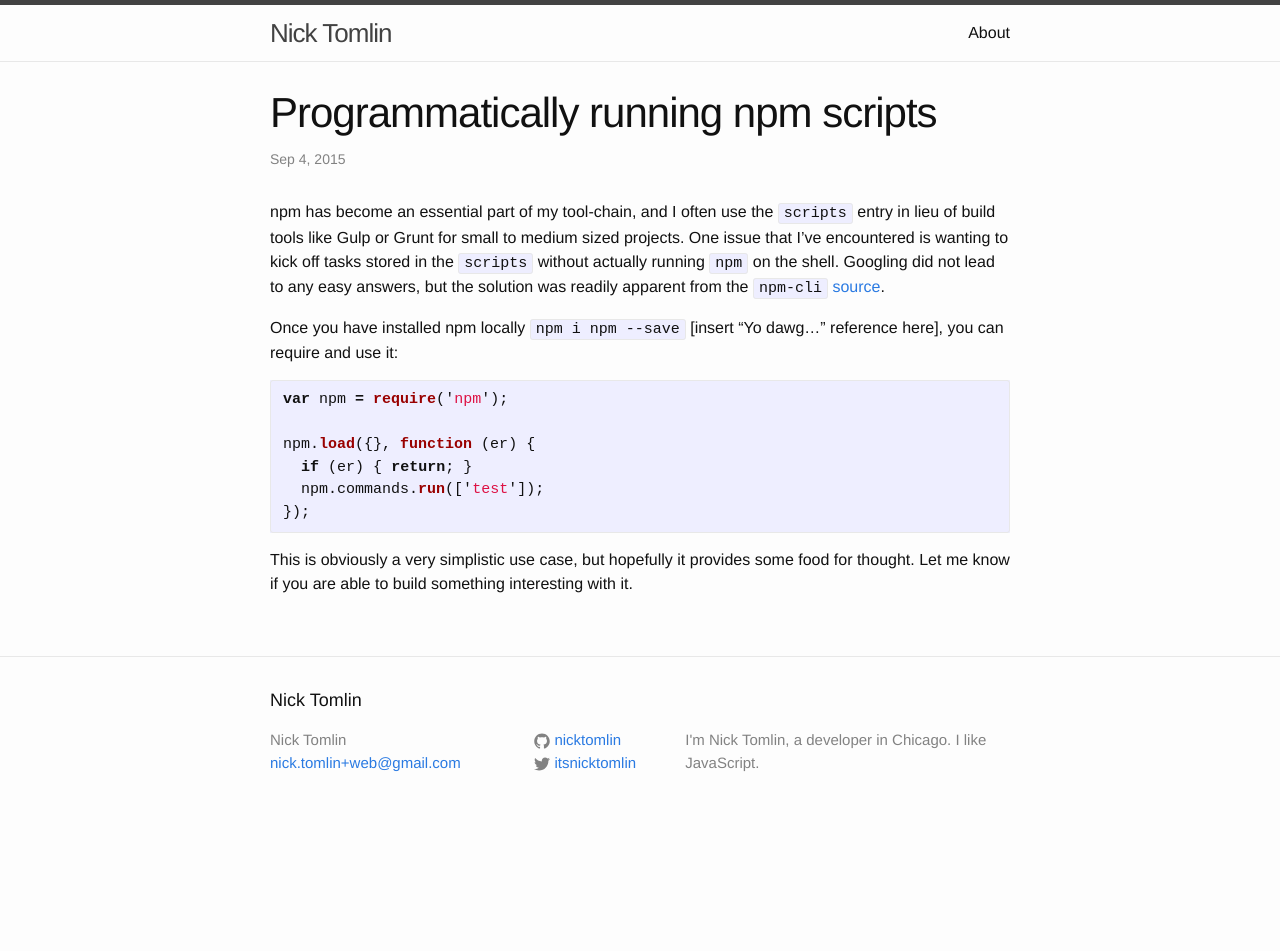
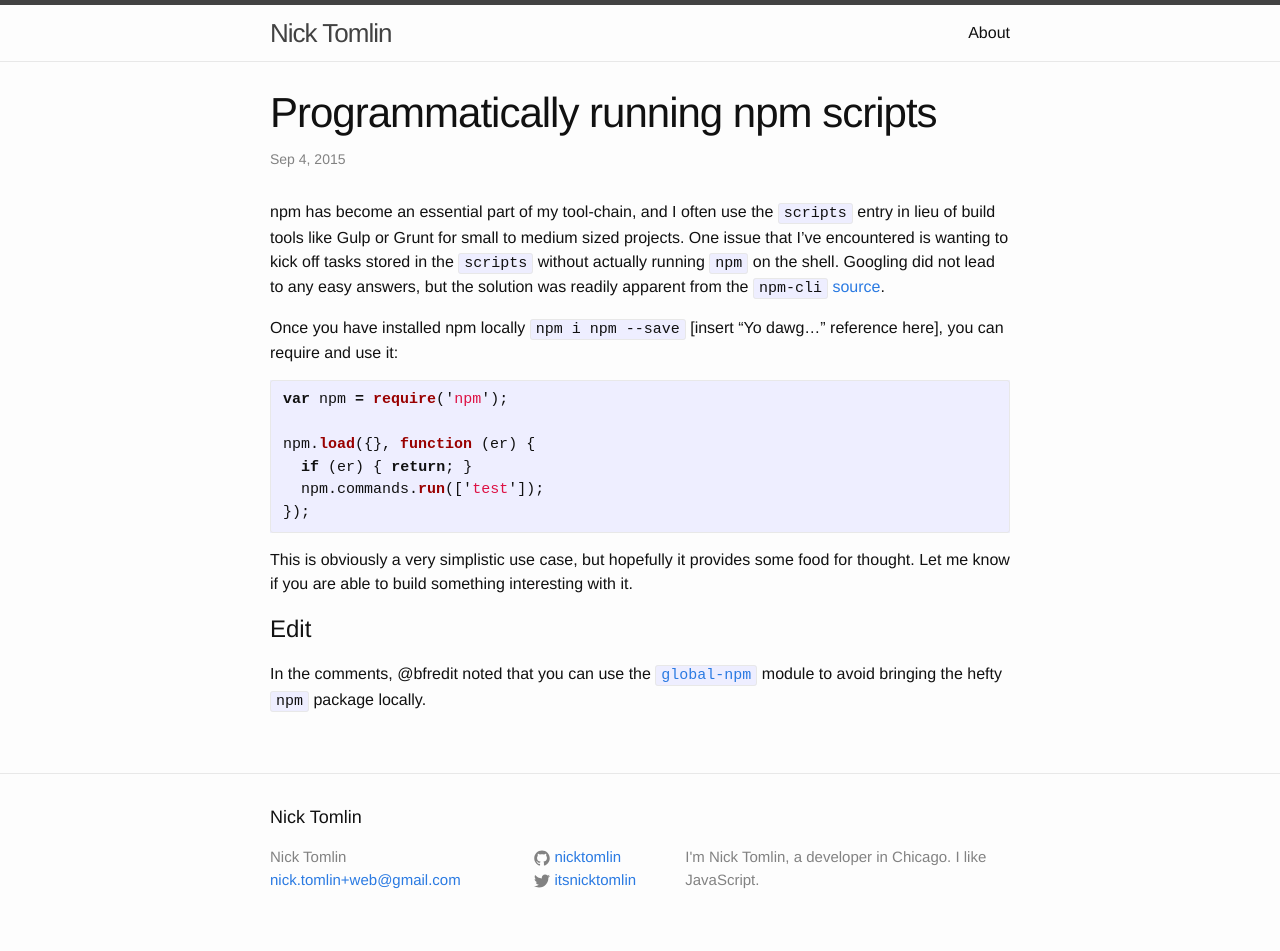
Before and after one commit to NickTomlin/nicktomlin.github.io, a Jekyll site: the page built from _posts/2015-09-04-programmatically-running-npm-scripts.markdown, in a window 1280 px wide. Built offline with Jekyll 4.4.1, drawn with Linux system fonts in a browser that asks for light colours; comment, search, counter and statistics services are not loaded; before the commit the page ends 900 px from its top, so only the background shows below that.

Commit message:
Update NPM post with comment on global npm

```diff
--- a/_posts/2015-09-04-programmatically-running-npm-scripts.markdown
+++ b/_posts/2015-09-04-programmatically-running-npm-scripts.markdown
@@ -20,3 +20,8 @@
 ~~~
 
 This is obviously a very simplistic use case, but hopefully it provides some food for thought. Let me know if you are able to build something interesting with it.
+
+Edit
+===
+
+In the comments, @bfredit noted that you can use the [`global-npm`](https://www.npmjs.com/package/global-npm) module to avoid bringing the hefty `npm` package locally.
```
